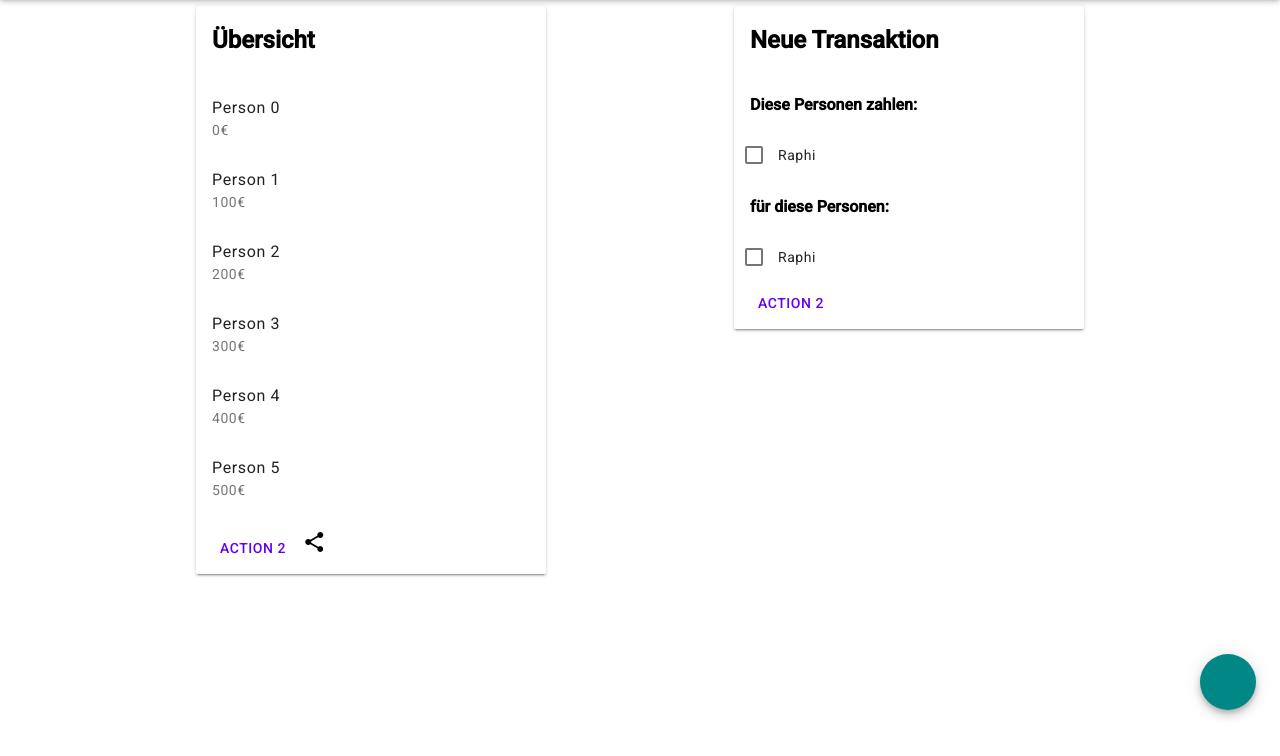
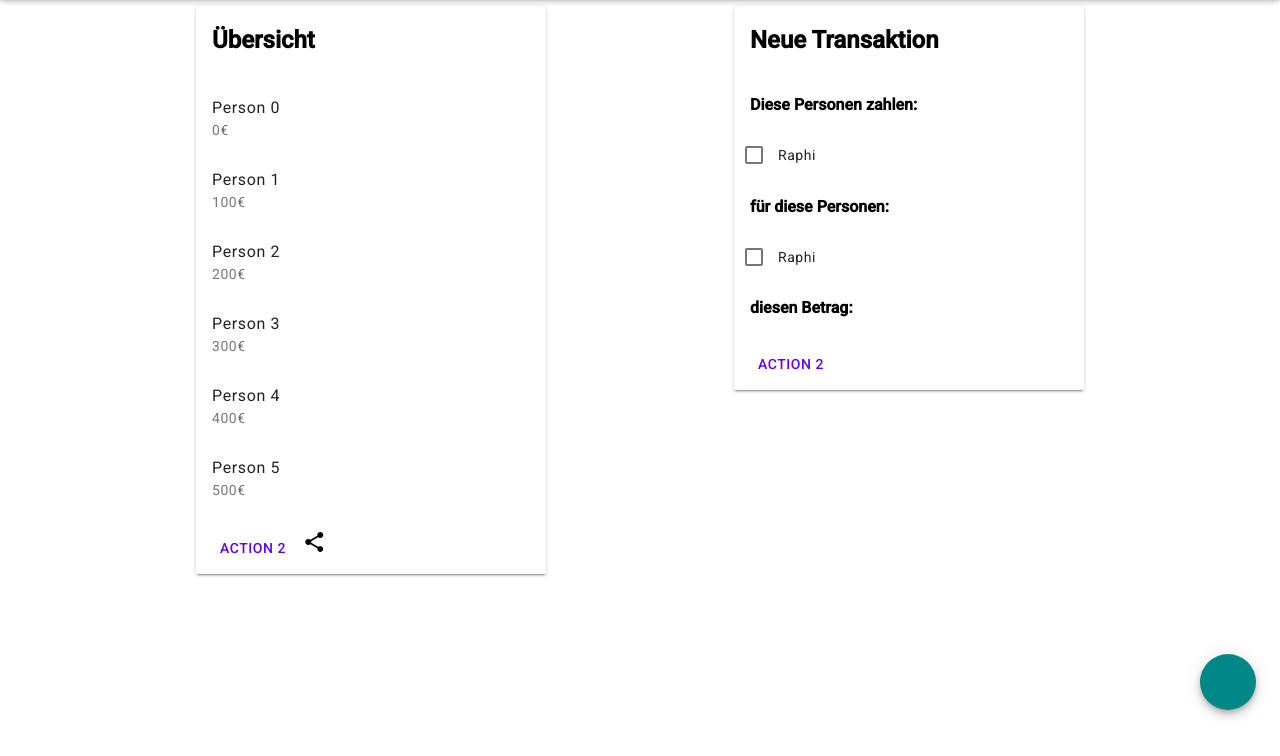
Before and after one commit to Malu202/kontokorrent, a website: page index.html in a window 1280 px wide. Shown: the part 66-822 px from the top of the page. Drawn offline with Linux system fonts and the light colour scheme.

Commit message:
layout simplification

```diff
--- a/index.html
+++ b/index.html
@@ -71,6 +71,8 @@
                         <label for="my-checkbox">Raphi</label>
                     </div>
                 </div>
+                <h4>diesen Betrag:</h4>
+
 
                 <div class="mdc-card__actions">
                     <div class="mdc-card__action-buttons">
--- a/src/style.scss
+++ b/src/style.scss
@@ -34,13 +34,11 @@
 html{
     height:100vh;
     min-height:100vh;
-    overflow:hidden;
 }
 
 body{
     height:100vh;
     min-height:100vh;
-    overflow:hidden;
 }
 #page{
     display: flex;
@@ -48,6 +46,8 @@ body{
     align-items: flex-start;
     justify-content: space-evenly;
     width: 100%;
+    padding-top: 8px;
+    padding-bottom: 8px;
 }
 
 .fab--absolute {
```
Also changed, not shown: style.css.
